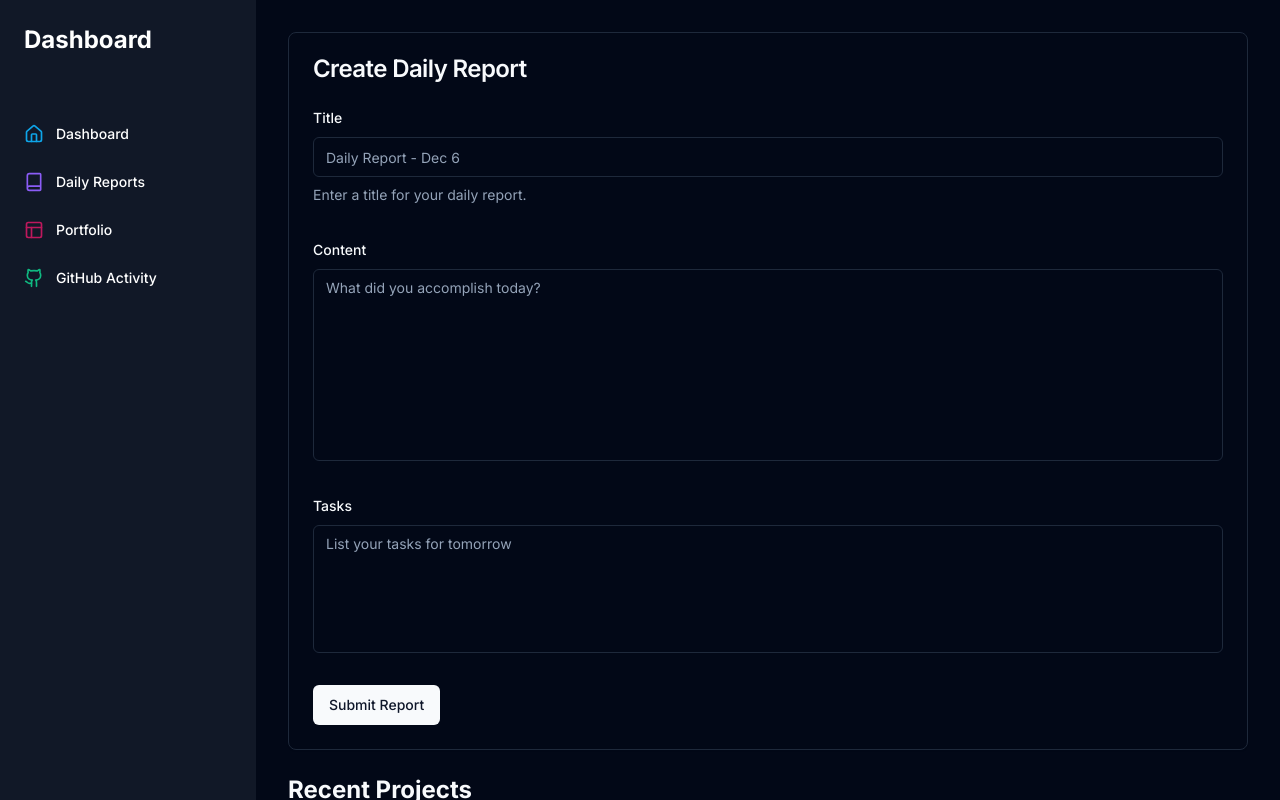
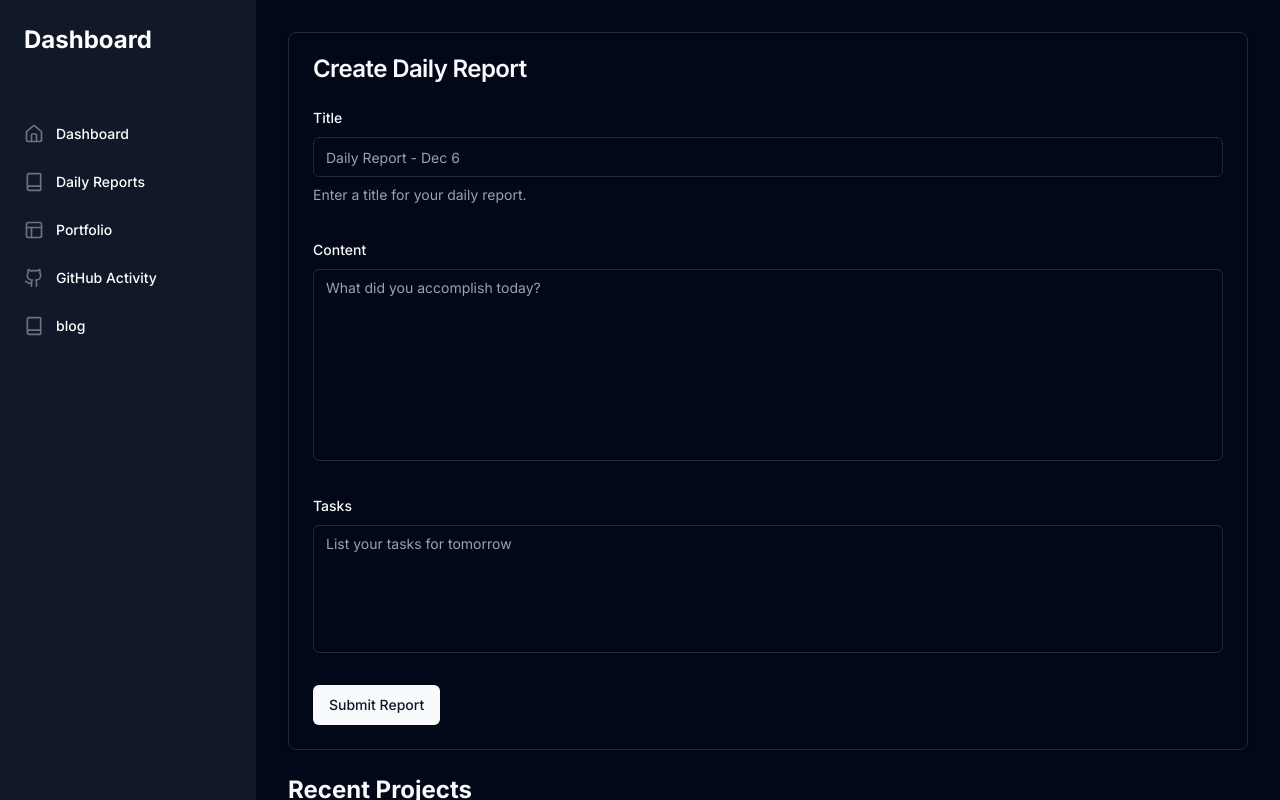
Before and after one commit to genie-ru/portfolio, a Next.js app: page / in a window 1280 px wide. Built offline with nearby package versions, Linux system fonts and the light colour scheme.

Commit message:
sidebarのホバー時を緑に修正

```diff
--- a/src/components/sidebar.tsx
+++ b/src/components/sidebar.tsx
@@ -12,25 +12,31 @@ const routes = [
     label: "Dashboard",
     icon: Home,
     href: "/",
-    color: "text-sky-500",
+    color: "text-gray-500",
   },
   {
     label: "Daily Reports",
     icon: Book,
     href: "/reports",
-    color: "text-violet-500",
+    color: "text-gray-500",
   },
   {
     label: "Portfolio",
     icon: Layout,
-    color: "text-pink-700",
+    color: "text-gray-500",
     href: "/portfolio",
   },
   {
     label: "GitHub Activity",
     icon: Github,
-    color: "text-emerald-500",
+    color: "text-gray-500",
     href: "/github",
+  },
+  {
+    label: "blog",
+    icon: Book,
+    color: "text-gray-500",
+    href: "/blog",
   },
 ]
 
@@ -63,11 +69,11 @@ export function Sidebar() {
               <Link
                 key={route.href}
                 href={route.href}
-                  className="text-sm group flex p-3 w-full justify-start font-medium cursor-pointer hover:text-white hover:bg-white/10 rounded-lg transition"
+                className="text-sm group flex p-3 w-full justify-start font-medium cursor-pointer hover:text-emerald-500 hover:bg-white/10 rounded-lg transition"
                 onClick={() => setIsOpen(false)}
               >
                 <div className="flex items-center flex-1">
-                    <route.icon className={cn("h-5 w-5 mr-3", route.color)} />
+                <route.icon className={cn("h-5 w-5 mr-3", route.color, "group-hover:text-emerald-500")} />
                 {route.label}
                 </div>
               </Link>
```
Lines whose indentation alone changed are shown as unchanged.
